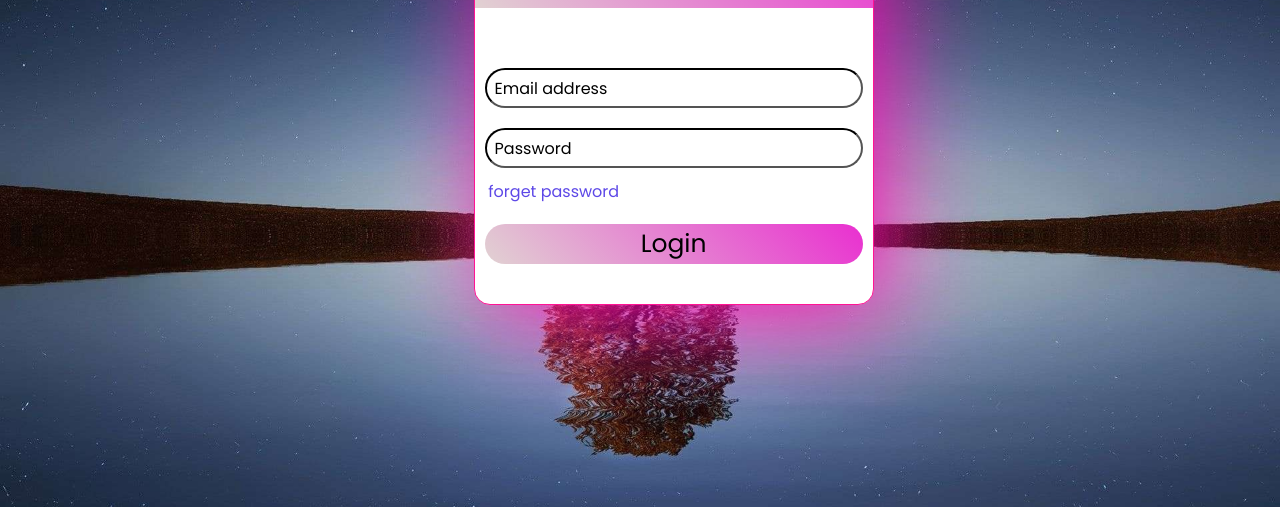
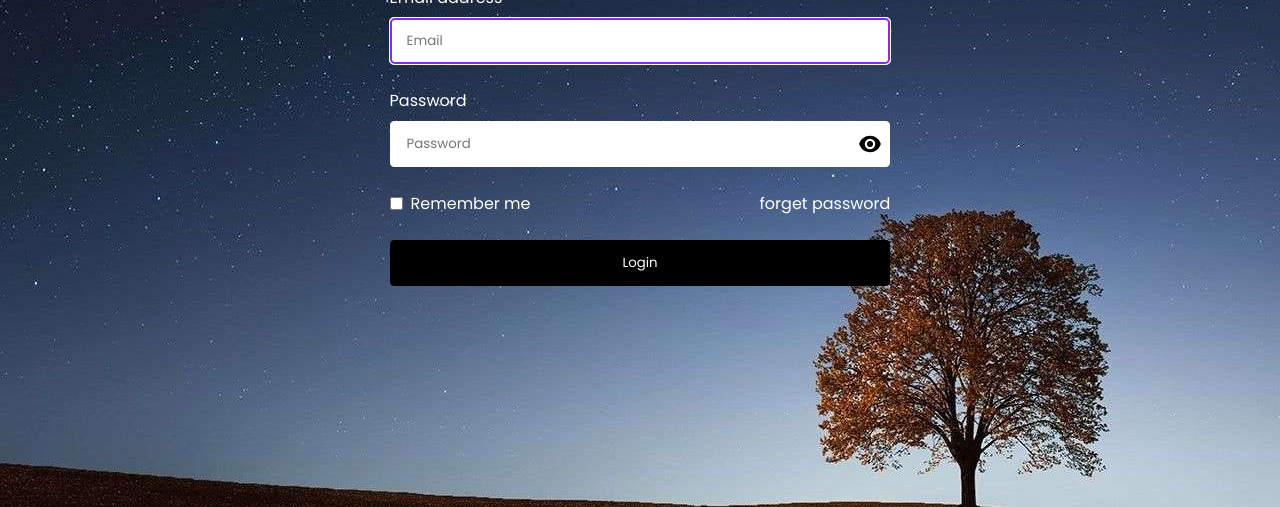
Before and after one commit to matty121/Login-Form, a plain HTML site: page index.html in a window 1280 px wide. Shown: the part 293-800 px from the top of the page. Drawn offline with Linux system fonts and the light colour scheme.

Commit message:
add password toggle button

```diff
--- a/index.html
+++ b/index.html
@@ -1,28 +1,66 @@
 <!DOCTYPE html>
 <html lang="en">
+
 <head>
     <meta charset="UTF-8">
     <meta name="viewport" content="width=device-width, initial-scale=1.0">
     <title>Login form</title>
     <link rel="stylesheet" href="style.css">
 </head>
+
 <body>
-    <div class="wrapper">
-        <div class="title">Login form</div>
-        <form action="#">
-            <div class="field">
-                <input type="text"  required>
-                <label>Email address</label>
-            </div>
-            <div class="field">
-                <input type="password"  required>
-                <label>Password</label>
-            </div>
-            <div class="pass-link"><a href="#">forget password</a></div>
-            <div class="field">
-                <input type="submit"   value="Login">
-            </div>
-        </form>
+    <div class="container flex items-center justify-center">
+        <div class="wrapper">
+            <div class="title">Sign in</div>
+            <form action="#" class="flex flex-col gap-4">
+                <div class="flex flex-col">
+                    <label for="email">Email address</label>
+                    <input id="email" type="email" placeholder="Email" autofocus required>
+                </div>
+                <div class="flex flex-col">
+                    <label for="password">Password</label>
+                    <div class="relative">
+                        <input id="password" type="password" placeholder="Password" required>
+                        <div id="togglePass" class="password-eye">
+                            <svg xmlns="http://www.w3.org/2000/svg" viewBox="0 0 24 24" fill="currentColor"
+                                class="w-6 h-6">
+                                <path d="M12 15a3 3 0 1 0 0-6 3 3 0 0 0 0 6Z" />
+                                <path fill-rule="evenodd"
+                                    d="M1.323 11.447C2.811 6.976 7.028 3.75 12.001 3.75c4.97 0 9.185 3.223 10.675 7.69.12.362.12.752 0 1.113-1.487 4.471-5.705 7.697-10.677 7.697-4.97 0-9.186-3.223-10.675-7.69a1.762 1.762 0 0 1 0-1.113ZM17.25 12a5.25 5.25 0 1 1-10.5 0 5.25 5.25 0 0 1 10.5 0Z"
+                                    clip-rule="evenodd" />
+                            </svg>
+                        </div>
+                    </div>
+                </div>
+                <div class="flex items-center justify-between">
+                    <div class="flex items-center shrink-0 gap-2">
+                        <input type="checkbox" name="remember" id="remember_me">
+                        <label for="remember_me" class="shrink-0">Remember me</label>
+                    </div>
+                    <a href="#" class="forgot-password">forget password</a>
+                </div>
+                <div class="">
+                    <input type="submit" value="Login">
+                </div>
+            </form>
+        </div>
     </div>
+    <script>
+
+        const passwordField = document.getElementById('password');
+        const showPass = document.getElementById('togglePass');
+
+        const hidePassIcon = '<svg xmlns="http://www.w3.org/2000/svg" viewBox="0 0 24 24" fill="currentColor" class="w-6 h-6"><path d="M12 15a3 3 0 1 0 0-6 3 3 0 0 0 0 6Z"/><path fill-rule="evenodd" d="M1.323 11.447C2.811 6.976 7.028 3.75 12.001 3.75c4.97 0 9.185 3.223 10.675 7.69.12.362.12.752 0 1.113-1.487 4.471-5.705 7.697-10.677 7.697-4.97 0-9.186-3.223-10.675-7.69a1.762 1.762 0 0 1 0-1.113ZM17.25 12a5.25 5.25 0 1 1-10.5 0 5.25 5.25 0 0 1 10.5 0Z" clip-rule="evenodd"/></svg>';
+
+        const showPassIcon = '<svg xmlns="http://www.w3.org/2000/svg" viewBox="0 0 24 24" fill="currentColor" class="w-6 h-6"><path d="M3.53 2.47a.75.75 0 0 0-1.06 1.06l18 18a.75.75 0 1 0 1.06-1.06l-18-18ZM22.676 12.553a11.249 11.249 0 0 1-2.631 4.31l-3.099-3.099a5.25 5.25 0 0 0-6.71-6.71L7.759 4.577a11.217 11.217 0 0 1 4.242-.827c4.97 0 9.185 3.223 10.675 7.69.12.362.12.752 0 1.113Z"/><path d="M15.75 12c0 .18-.013.357-.037.53l-4.244-4.243A3.75 3.75 0 0 1 15.75 12ZM12.53 15.713l-4.243-4.244a3.75 3.75 0 0 0 4.244 4.243Z"/><path d="M6.75 12c0-.619.107-1.213.304-1.764l-3.1-3.1a11.25 11.25 0 0 0-2.63 4.31c-.12.362-.12.752 0 1.114 1.489 4.467 5.704 7.69 10.675 7.69 1.5 0 2.933-.294 4.242-.827l-2.477-2.477A5.25 5.25 0 0 1 6.75 12Z"/></svg>';
+
+        showPass.addEventListener("click", function () {
+            const type = passwordField.getAttribute("type") === "password" ? "text" : "password";
+            passwordField.setAttribute("type", type);
+
+            showPass.innerHTML = passwordField.getAttribute("type") === "password" ? showPassIcon : hidePassIcon;
+        });
+    </script>
 </body>
+
 </html>
--- a/style.css
+++ b/style.css
@@ -1,98 +1,193 @@
 @import url('https://fonts.googleapis.com/css2?family=Libre+Baskerville:wght@700&family=Poppins:wght@300;400&display=swap');
 
-*{
+:root {
+    --bg-color: white;
+    --btn-color: black;
+    --label-color: white;
+    --link-color: pink;
+
+}
+
+*,
+*::before,
+::after {
     padding: 0;
     margin: 0;
     box-sizing: border-box;
-    font-family: 'Libre Baskerville', serif;
     font-family: 'Poppins', sans-serif;
 }
-html,body{
-    display: flexbox;
-    height: 100%;
-    place-items: center;
+
+body {
+    display: flex;
+    align-items: center;
+    justify-content: center;
+    width: 100%;
+    height: 100vh;
+    background-image: url('./653.jpg');
 }
-body{
-    background-image: url(./653.jpg);
-    background-repeat: no-repeat;
-    background-position: center;
-    background-attachment: fixed;
-    background-size: cover;
+
+a {
+    text-decoration: none;
+    color: var(--link-color);
 }
-.wrapper{
-   position: absolute;
-   top: 25%;
-   left: 37%;
-   width: 400px;
-   background-color: rgb(255, 255, 255);
-   border-radius: 16px;
-   border: 1px solid deeppink;
-   box-shadow: 15px 15px 100px rgb(244, 7, 173);
+
+.wrapper {
+    width: 100%;
+    padding: 0.75rem 0.35rem;
 }
-.wrapper .title{
-    font-size: 38px;
-    color: whitesmoke;
-    font-weight: 900;
+
+.wrapper .title {
     text-align: center;
-    line-height: 100px;
-    background: linear-gradient(-135deg,rgb(233, 47, 208),rgb(225, 210, 210));
-    border-radius: 15px 15px 0px 0px;
+    font-size: 2rem;
+    color: white;
 }
-.wrapper form{
-    padding: 40px 10px 40px 10px;
+
+label{
+    color: var(--label-color);
+    margin-top: 0.5rem;
+    margin-bottom: 0.5rem;
 }
-.wrapper form .field{
+
+input {
     position: relative;
-    height: 40px;
     width: 100%;
-    margin-top: 20px;
+    border: 1px solid var(--bg-color);
+    border-radius: 0.25rem;
+    background-color: var(--bg-color);
+    padding: 0.75rem 1rem;
 }
-.wrapper form .field input{
+
+input:focus,
+input:hover {
+    outline-color: blueviolet;
+    border-color: blueviolet;
+}
+
+input[type="button"],
+input[type="submit"] {
+    cursor: pointer;
+    color: white;
+    background-color: var(--btn-color);
+    border-color: var(--btn-color);
+}
+
+.uppercase {
+    text-transform: uppercase;
+}
+
+.w-full {
     width: 100%;
-    height: 100%;
-    font-size: larger;
-    padding-left: 20px;
-    border-radius: 25px;
-    border-color: black;
-    transition: all 0.4s ease;
 }
-.wrapper form .field input:focus{
-    border-color: rgb(225, 63, 150);
+
+.w-6 {
+    height: 1.5rem;
 }
-.wrapper form .field label{
+
+.h-6 {
+    height: 1.5rem;
+}
+
+.gap-2 {
+    gap: 0.5rem;
+}
+
+.gap-4 {
+    gap: 1rem;
+}
+
+.relative {
+    position: relative;
+}
+
+.flex {
+    display: flex;
+}
+
+.flex-col {
+    flex-direction: column;
+}
+
+.items-center {
+    align-items: center;
+}
+
+.justify-between {
+    justify-content: space-between;
+}
+
+.justify-center {
+    justify-content: center;
+}
+
+.shrink-0 {
+    flex-shrink: 0;
+}
+
+/**
+** Show Password
+**/
+.password-eye {
+    cursor: pointer;
     position: absolute;
-    top: 20%;
-    left: 10px;
+    inset: 0;
+    left: auto;
+    right: 0.5rem;
+    display: flex;
+    align-items: center;
+    justify-content: center;
+    color: black;
 }
-.wrapper form .field input:focus ~ label,
-.wrapper form .field input:valid ~ label{
-    top: 0;
-    bottom: 20%;
-    color: rgb(0, 0, 0);
-    transform: translateY(-50%);
-    transition: all 0.4s ease;
-    font-size: smaller;
+
+.password-eye svg {
+    color: black;
 }
-.wrapper form .pass-link{
-    margin: 3% 0 0 1%;
+
+.forgot-password {
+    --link-color: white;
+    color: var(--link-color);
 }
-.wrapper form .pass-link a{
-    text-decoration: none;
-    color: rgb(93, 72, 231);
+
+.container{
+  width: 100%;
+  padding-left: 1rem;
+  padding-right: 1rem;
 }
-.wrapper form .pass-link a:hover{
-    text-decoration: underline;
-    color: rgb(6, 6, 6);
+
+@media (min-width: 640px){
+  .container{
+    max-width: 640px
+  }
 }
-.wrapper form .field input[type="submit"]{
-    background: linear-gradient(-135deg,rgb(233, 47, 208),rgb(225, 210, 210));
-    font-size: 25px;
-    font-weight: 500;
-    border: none;
-    padding: 0;
-    cursor: pointer;
-    transition: all 0.2s ease;
+
+@media (min-width: 768px){
+  .container{
+    max-width: 768px
+  }
+
+  .wrapper {
+    max-width: 25rem;
+  }
 }
-.wrapper form .field input[type="submit"]:active{
-    transform: scale(.80);
+
+@media (min-width: 1024px){
+  .container{
+    max-width: 1024px
+  }
+
+  .wrapper {
+    max-width: 32rem;
+  }
+
 }
+
+@media (min-width: 1280px){
+  .container{
+    max-width: 1280px
+  }
+}
+
+@media (min-width: 1536px){
+  .container{
+    max-width: 1536px
+  }
+}
```
